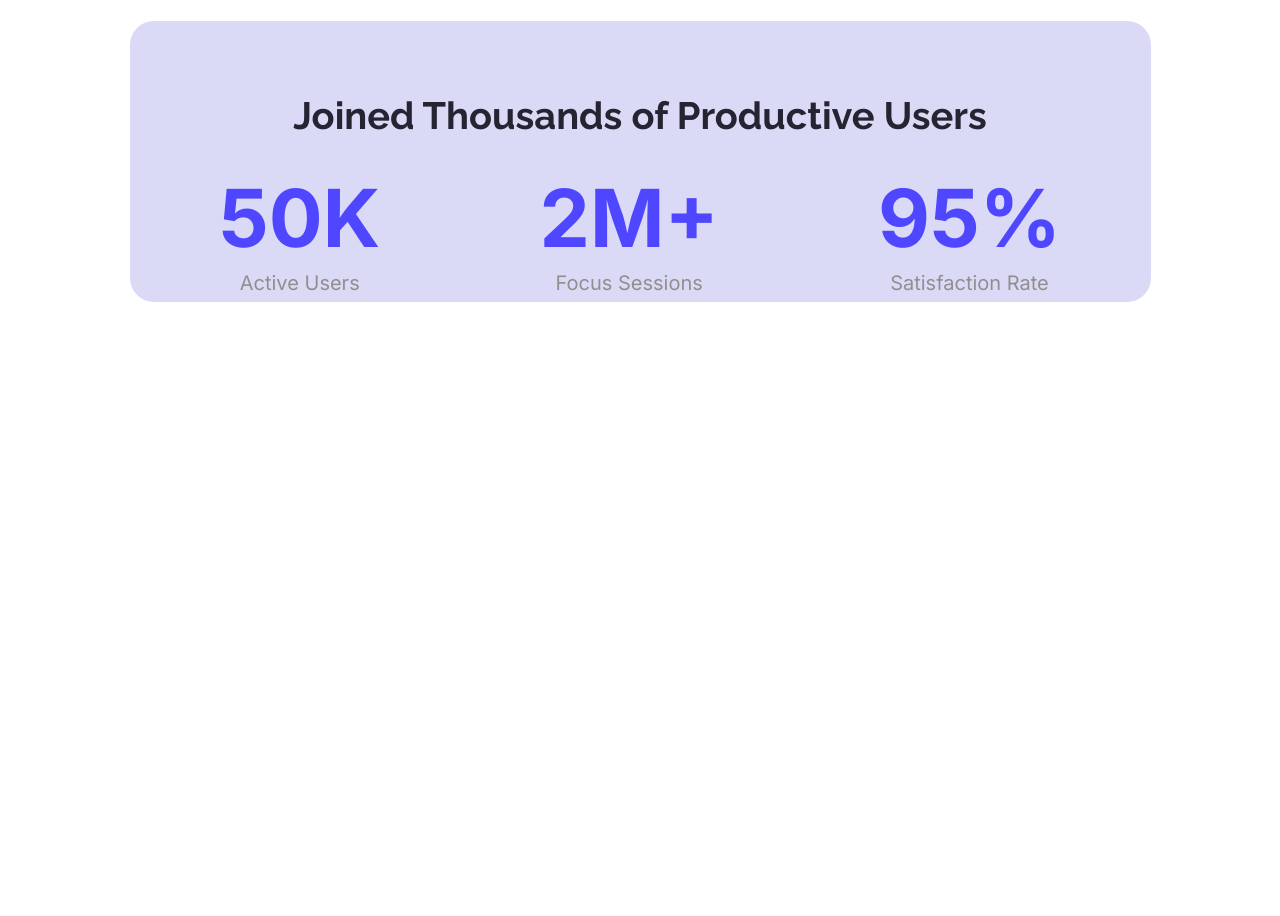
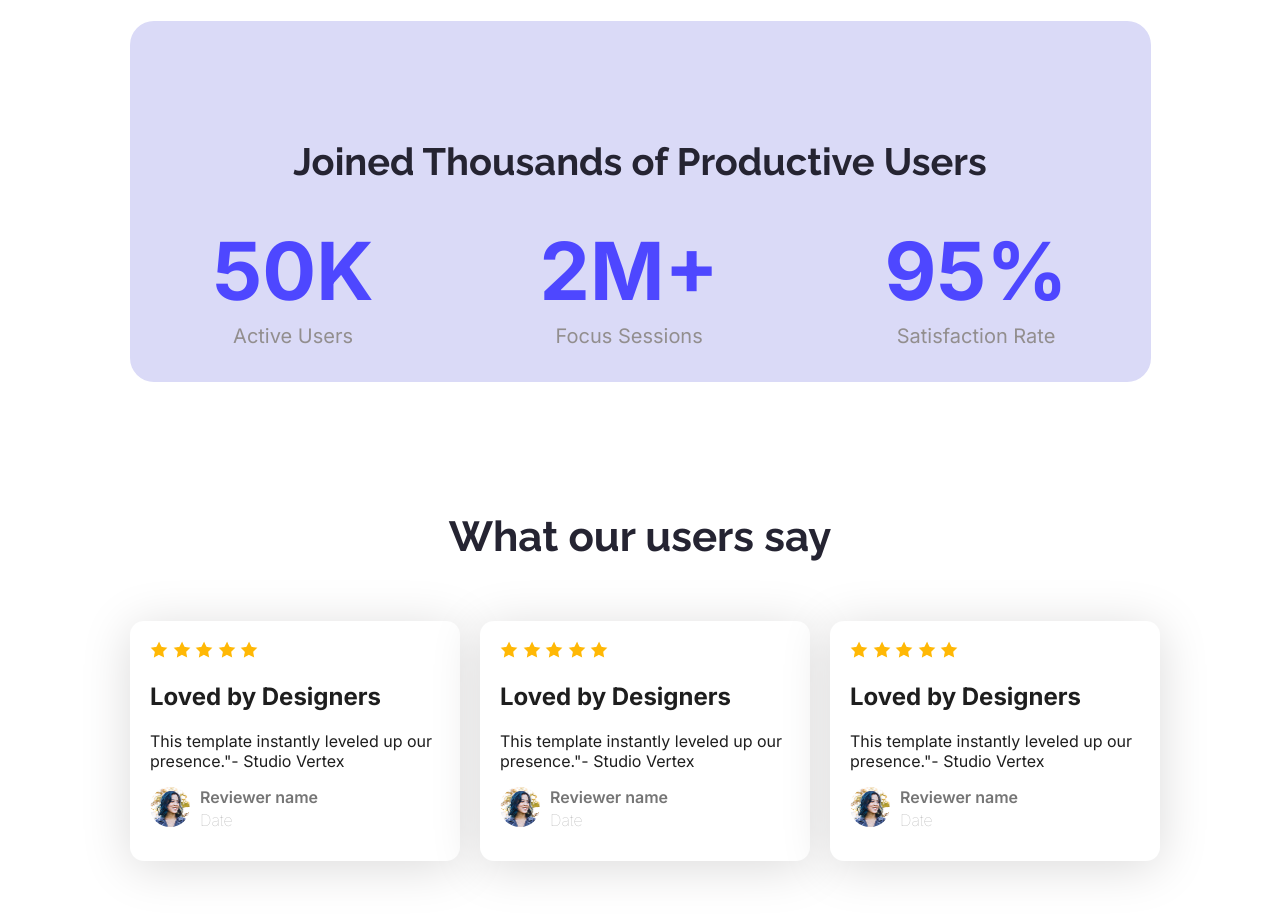
Before and after one commit to Nure-Anha/Tamanna_B12A01, a plain HTML site: page index.html in a window 1280 px wide. Shown: the part 1220-2136 px from the top of the page. Before the commit the page ends 1645 px from the top, so only its background shows below. Drawn offline with Linux system fonts and the light colour scheme.

Commit message:
added feedback section

```diff
--- a/assignment1.css
+++ b/assignment1.css
@@ -155,9 +155,10 @@ main{
   border-radius: 24px;
   background-color: #dadaf7;
   text-align: center;
-  padding: 40px 20px;
-  max-width: 1000px;
+  padding: 80px 20px;
+  max-width: 1140px;
   margin: 40px auto;
+    margin-bottom: 130px;
   /* border: 1px solid black; */
 
 }
@@ -193,16 +194,87 @@ main{
   font-size: 20px;
   color: #928e8e;
   margin-top: 5px;
-  margin-bottom: 130px;
+
 
 }
 
 .ac_fo_sa{
   display: flex;
   justify-content: space-around;
-  /* flex-wrap: wrap; */
-  gap: 20px;
+  flex-wrap: wrap;
+  gap: 40px;
   /* justify-content: space-around; */
   /* justify-content: space-around; */
   /* padding: 50px 142px; */
 }
+
+.feedback_heading{                                                     /*FEEDBACK PART*/
+  font-weight: 700;
+  font-size: 42px;
+  color: #252432;
+  margin-bottom: 50px;
+  text-align: center;
+}
+.Loved_by{
+  color: #1E1E1E;
+  /* font-size: 16px; */
+  font-weight: 700;
+}
+.vertex{
+  font-weight: 400;
+  /* font-size: 16px; */
+  color: #1E1E1E;
+}
+.avatar{
+  width: 40px;
+  height: 40px;
+  border-radius: 20px;
+}
+.reviwer{
+  font-weight: 600;
+  color: #757575;
+  margin-left: 10px;
+  margin-top: 0px;
+  margin-bottom: 0%;
+  /* border: 1px solid black; */
+  /* padding-top: 20px; */
+}
+.date{
+  color: #B3B3B3;
+  margin: 0%;
+  margin-left: 10px;
+  padding-top: 3px;
+  /* border: 1px solid black; */
+  /* display: flex;
+  flex-direction: column;
+  text-align: center; */
+
+    /* margin-top: 0px;
+    padding-top: 0%;
+    margin-left: 5px;
+    padding-bottom: 7px; */
+
+}
+.avatar_container{
+  display: flex;
+  /* flex-wrap: wrap; */
+  flex-direction: row;
+  /* width: 300px;
+  height: 40px; */
+}
+.designer{
+  width: 300px;
+  height: 200px;
+  background-color: #FFFFFF;
+  box-shadow: 0px 6px 50px 0px  #dbdada;
+  padding: 20px;
+  margin: 10px;
+  border-radius: 14px;
+
+}
+.feedback_container{
+  display: flex;
+  margin-bottom: 137px;
+  margin-left: 50px;
+  margin-right: 40px;
+}
--- a/index.html
+++ b/index.html
@@ -51,7 +51,7 @@
         <section>                                                    <!--ACTION SECTION-->
             <div class="Action_Part">
                 <div class="See_it_in">
-                        <p class="see">See It in Action<p>
+                        <h3 class="see">See It in Action<h3>
 
                         <p class="action_content">Explore the live preview and imagine your brand in this bold new look.</p>
 
@@ -67,7 +67,7 @@
 
 
         <section class="user_BGColor">                                  <!--PRODUCTIVE USER SECTION-->
-            <h2 class="productv_heading">Joined Thousands of Productive Users<h2>
+            <h3 class="productv_heading">Joined Thousands of Productive Users<h3>
 
             <div class="inter-interFont ac_fo_sa">
                 <div class="active ">
@@ -83,6 +83,93 @@
                 <div class="active">
                     <p class="number">95%</p>
                     <p class="label">Satisfaction Rate</p>
+                </div>
+            </div>
+        </section>
+
+
+
+        <section>                                                     <!--FEEDBACK SECTION-->
+            <h3 class="feedback_heading" >What our users say</h3>
+
+            <div class="feedback_container  inter-interFont">
+
+                <div class="designer">
+
+                    <img class="star" src="Assets/icon-star.png" alt="star icon">
+                    <img class="star" src="Assets/icon-star.png" alt="star icon">
+                    <img class="star" src="Assets/icon-star.png" alt="star icon">
+                    <img class="star" src="Assets/icon-star.png" alt="star icon">
+                    <img class="star" src="Assets/icon-star.png" alt="star icon">
+
+
+                    <h2 class="Loved_by">Loved by Designers</h2>
+
+                    <p class="vertex">This template instantly leveled up our presence."- Studio Vertex</p>
+
+                     <div class="avatar_container">
+                        <div class="img_div">
+                                 <img class="avatar" src="Assets/avatar.png" alt="avatar png">
+                        </div>
+
+                         <div class="re_date_div">
+                                <p class="reviwer">Reviewer name</p>
+                                <p class="date">Date</p>
+                         </div>
+                    </div>
+             </div>
+
+
+                <div class="designer" >
+
+                                        <img class="star" src="Assets/icon-star.png" alt="star icon">
+                    <img class="star" src="Assets/icon-star.png" alt="star icon">
+                    <img class="star" src="Assets/icon-star.png" alt="star icon">
+                    <img class="star" src="Assets/icon-star.png" alt="star icon">
+                    <img class="star" src="Assets/icon-star.png" alt="star icon">
+
+
+                    <h2 class="Loved_by">Loved by Designers</h2>
+
+                    <p class="vertex">This template instantly leveled up our presence."- Studio Vertex</p>
+
+                     <div class="avatar_container">
+                        <div class="img_div">
+                                 <img class="avatar" src="Assets/avatar.png" alt="avatar png">
+                        </div>
+
+                         <div class="re_date_div">
+                                <p class="reviwer">Reviewer name</p>
+                                <p class="date">Date</p>
+                         </div>
+                    </div>
+
+                </div>
+
+                <div class="designer">
+
+                                        <img class="star" src="Assets/icon-star.png" alt="star icon">
+                    <img class="star" src="Assets/icon-star.png" alt="star icon">
+                    <img class="star" src="Assets/icon-star.png" alt="star icon">
+                    <img class="star" src="Assets/icon-star.png" alt="star icon">
+                    <img class="star" src="Assets/icon-star.png" alt="star icon">
+
+
+                    <h2 class="Loved_by">Loved by Designers</h2>
+
+                    <p class="vertex">This template instantly leveled up our presence."- Studio Vertex</p>
+
+                     <div class="avatar_container">
+                        <div class="img_div">
+                                 <img class="avatar" src="Assets/avatar.png" alt="avatar png">
+                        </div>
+
+                         <div class="re_date_div">
+                                <p class="reviwer">Reviewer name</p>
+                                <p class="date">Date</p>
+                         </div>
+                    </div>
+
                 </div>
             </div>
         </section>
```
